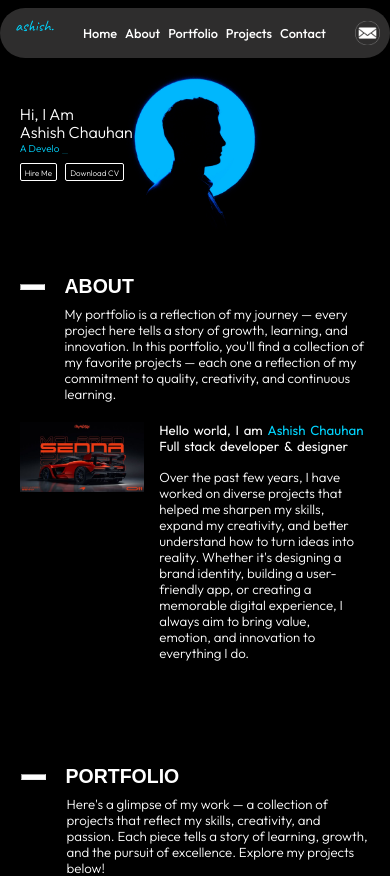
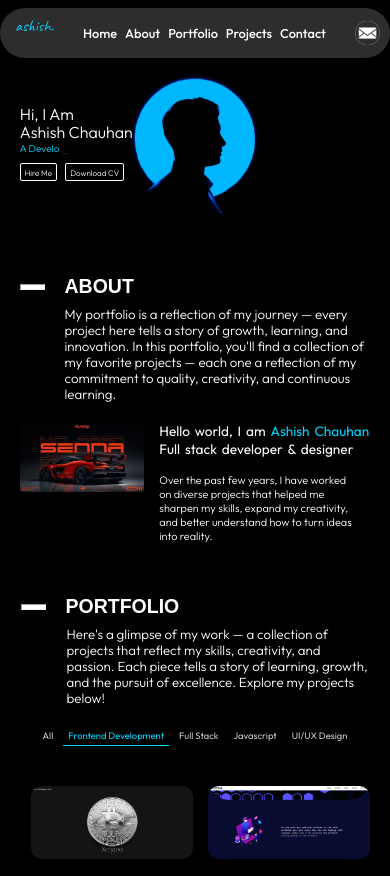
Before and after one commit to AshishChauhan5848/My-portfolio, a React (Vite) app: page / in a window 390 px wide. Shown: the top 876 px of the page. Built offline with nearby package versions, Linux system fonts and the light colour scheme.

Commit message:
Fix: case-sensitive import for Cards.css

```diff
--- a/src/components/About/About.css
+++ b/src/components/About/About.css
@@ -63,7 +63,7 @@
 
 @media (max-width: 480px) {
   .About {
-    height: 450px;
+    height: 280px;
     width: 100vw;
   }
 
@@ -94,11 +94,11 @@
   }
 
   .img-details h3 {
-    font-size: 3.4vw;
+    font-size: 3.5vw;
   }
 
   .details-h-p p {
-    font-size: 3.4vw;
+    font-size: 2.8vw;
   }
 }
 
--- a/src/components/About/About.jsx
+++ b/src/components/About/About.jsx
@@ -35,10 +35,7 @@ const About = () => {
             <p>
               Over the past few years, I have worked on diverse projects that
               helped me sharpen my skills, expand my creativity, and better
-              understand how to turn ideas into reality. Whether it's designing
-              a brand identity, building a user-friendly app, or creating a
-              memorable digital experience, I always aim to bring value,
-              emotion, and innovation to everything I do.
+              understand how to turn ideas into reality.
             </p>
           </div>
         </div>
```
